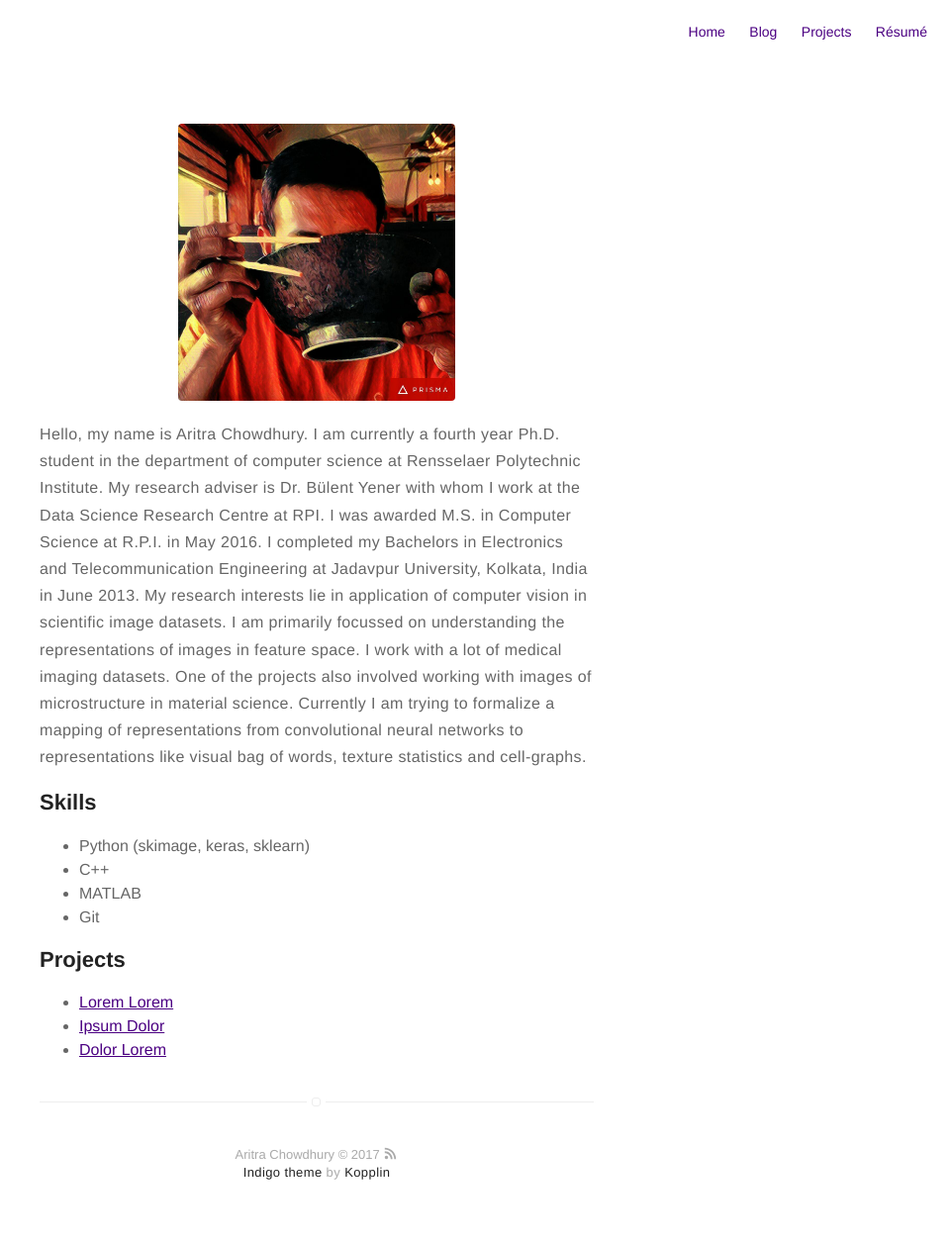
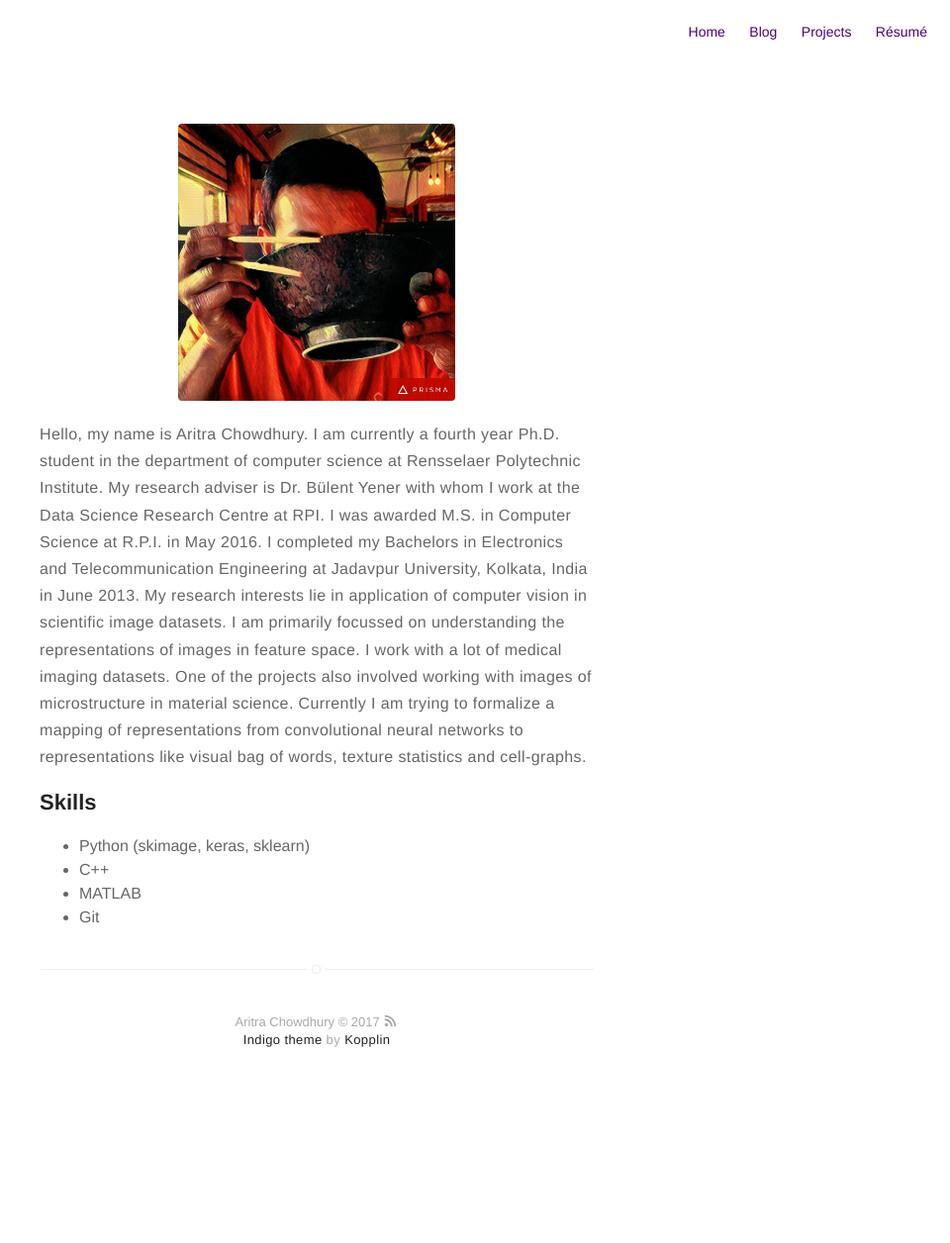
Before and after one commit to AriChow/AriChow.github.io, a Jekyll site: the page built from about.md, in a window 1280 px wide. Shown: the whole page at 99% size, without its empty margins (320-1280 px from the left). Built offline with Jekyll 4.4.1, drawn with Linux system fonts in a browser that asks for light colours; after the commit the page ends 1122 px from its top, so only the background shows below that.

Commit message:
changes to about

```diff
--- a/about.md
+++ b/about.md
@@ -18,10 +18,10 @@ My research interests lie in application of computer vision in scientific image
 	<li>Git</li>
 </ul>
 
-<h2>Projects</h2>
+<!-- <h2>Projects</h2>
 
 <ul>
 	<li><a href="https://github.com/">Lorem Lorem</a></li>
 	<li><a href="https://github.com/">Ipsum Dolor</a></li>
 	<li><a href="https://github.com/">Dolor Lorem</a></li>
-</ul>
+</ul> -->
```
